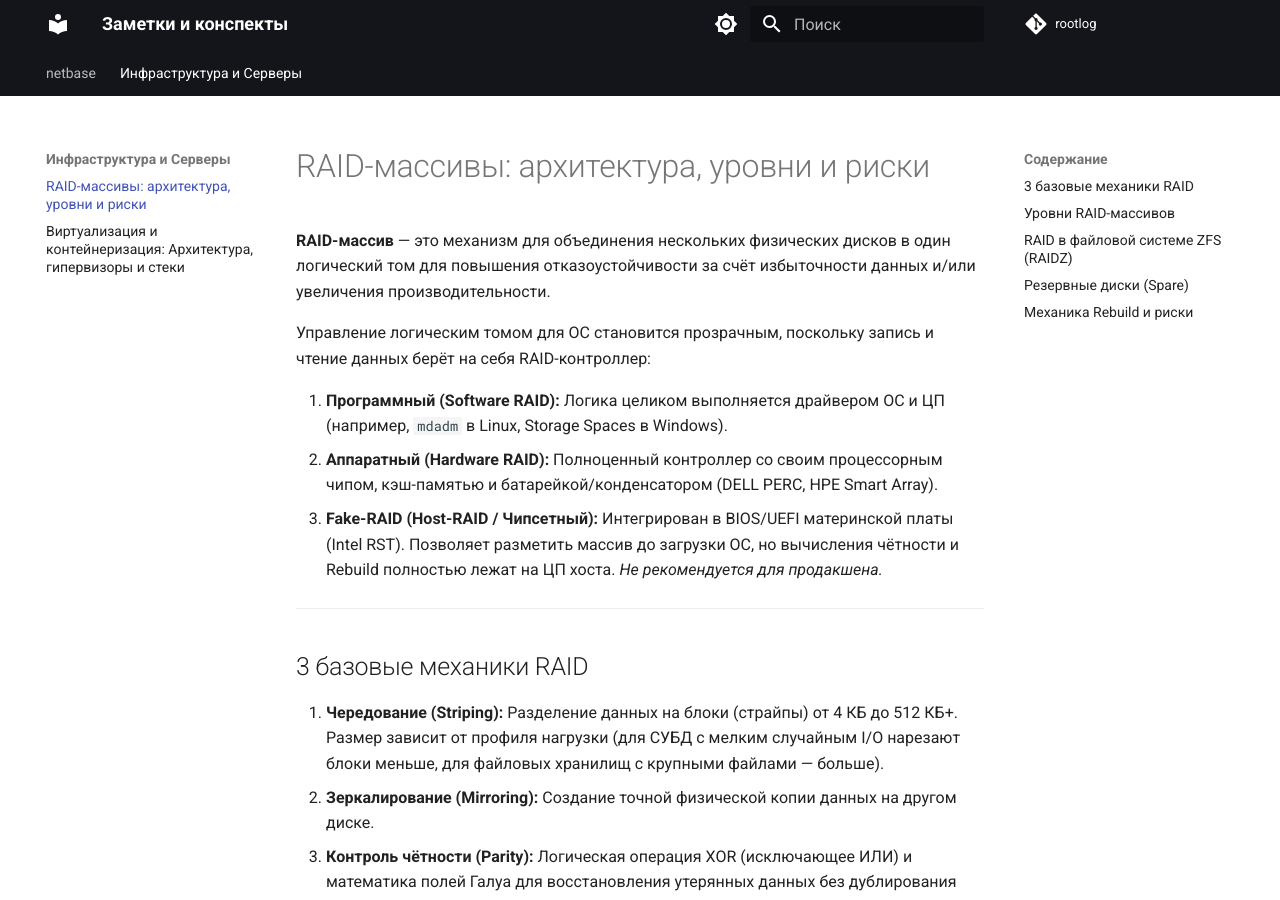
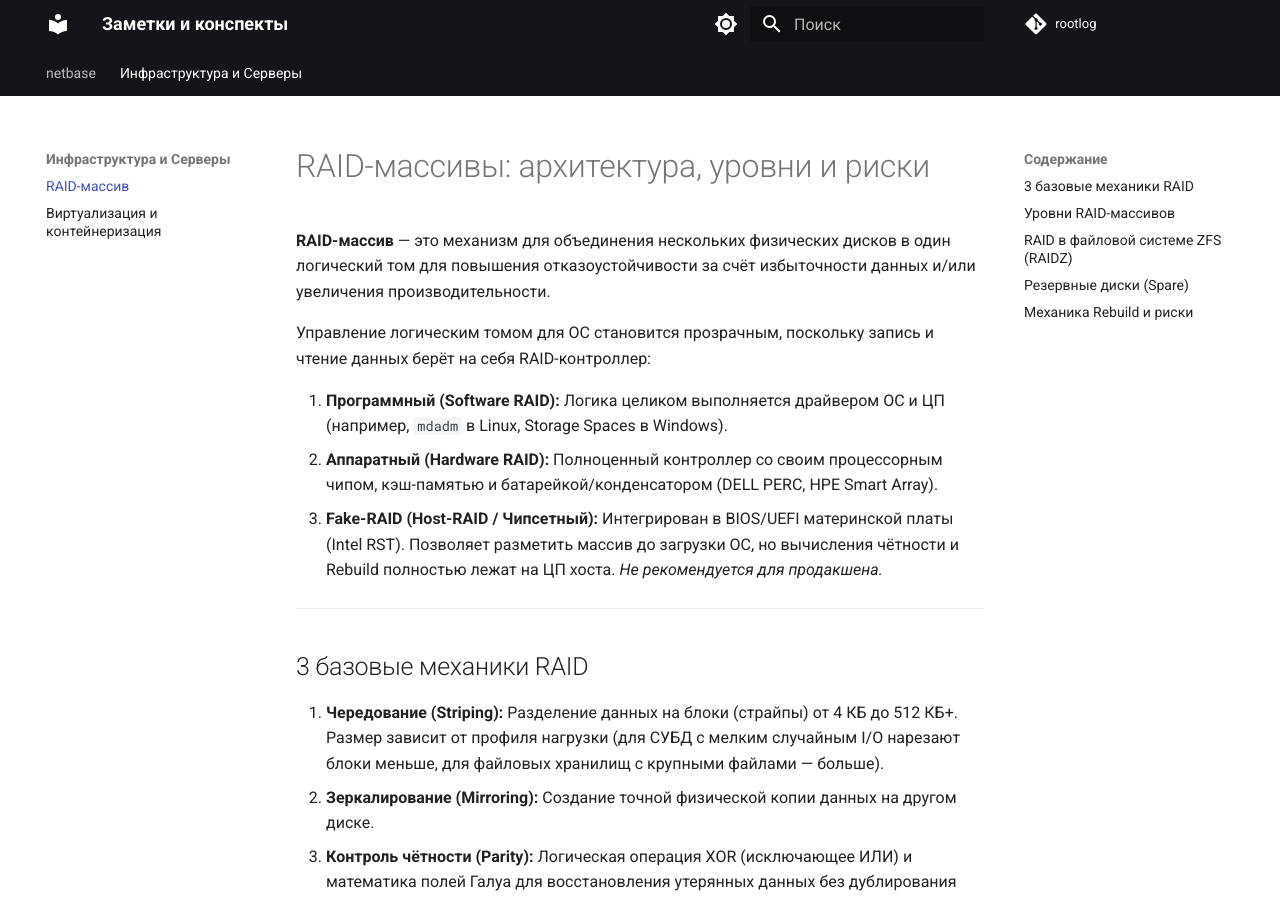
Before and after one commit to kumequsire/rootlog, an MkDocs documentation site: the page built from docs/infrastructure/raid.md, in a window 1280 px wide and 900 px high. Built offline with MkDocs 1.6.1 and Material for MkDocs 9.7.7, drawn with Linux system fonts in a browser that asks for light colours; comment, search, counter and statistics services are not loaded.

Commit message:
updates article

```diff
--- a/docs/infrastructure/raid.md
+++ b/docs/infrastructure/raid.md
@@ -1,3 +1,5 @@
+title: RAID-массив
+
 # RAID-массивы: архитектура, уровни и риски
 
 **RAID-массив** — это механизм для объединения нескольких физических дисков в один логический том для повышения отказоустойчивости за счёт избыточности данных и/или увеличения производительности.
```
Also changed, not shown: docs/infrastructure/virtualization.md (+2 -0 lines).
